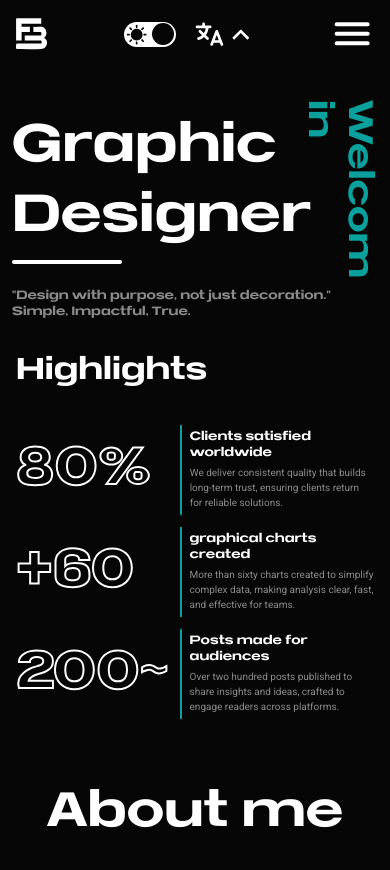
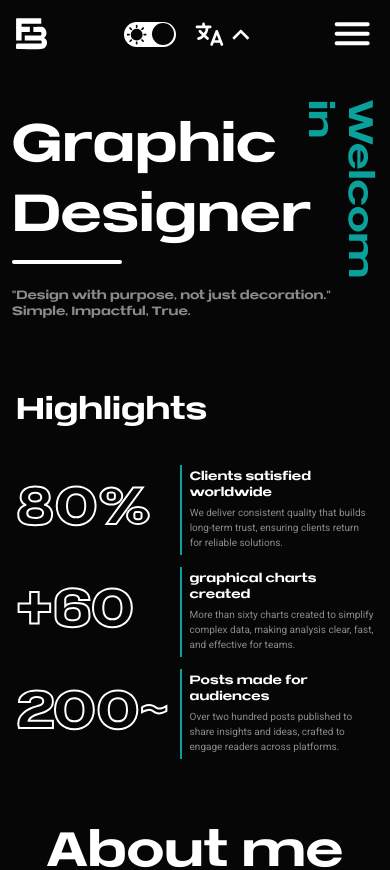
Before and after one commit to moadem-bdh/my-portfolio, a React (Vite) app: page / in a window 390 px wide. Shown: the top 870 px of the page. Built offline with nearby package versions, Linux system fonts and the light colour scheme.

Commit message:
change the pt in te hero section

```diff
--- a/src/pages/HighlightsSection.tsx
+++ b/src/pages/HighlightsSection.tsx
@@ -37,7 +37,7 @@ const highlights: {
 
  return(
 
-<section className="w-full  bg-bgDark flex flex-col gap-4 md:gap-18  md:pt-14 pb-4 md:pb-20 items-start px-4 md:px-20  ">
+<section className="w-full  bg-bgDark flex flex-col gap-4 md:gap-18 pt-10 md:pt-14 pb-4 md:pb-20 items-start px-4 md:px-20  ">
 <p className=" font-ncs text-white text-3xl md:text-6xl">Highlights</p>
 
 
```
